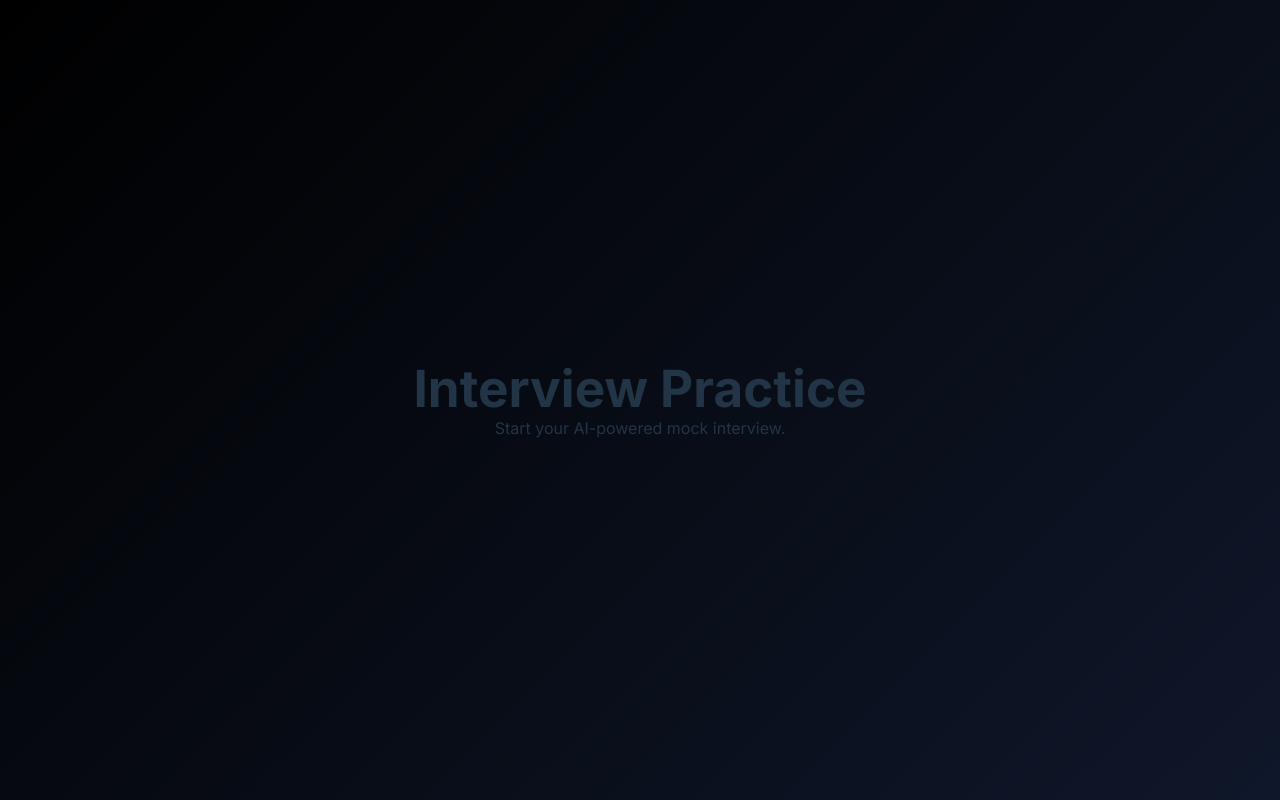
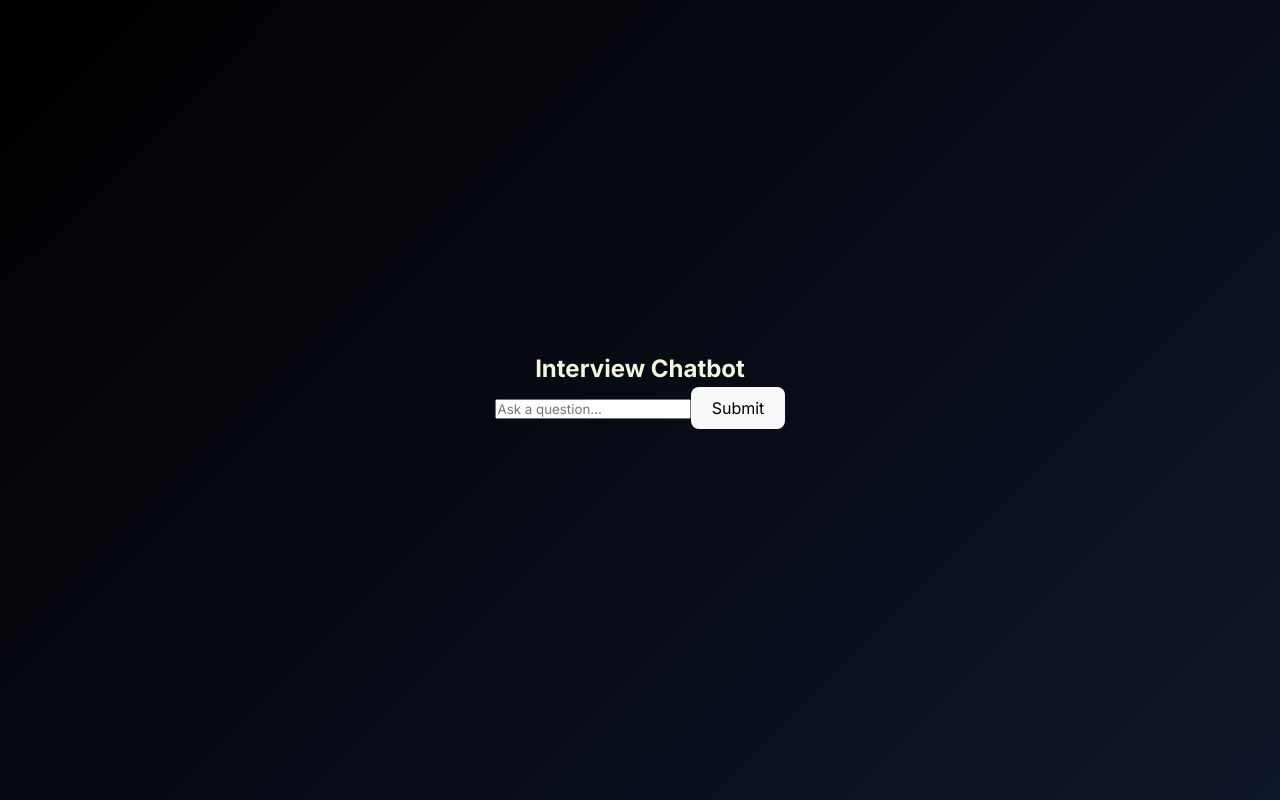
Before and after one commit to arenforge/Synvex-NextGen-Interview-Prep-Sytem, a React (Vite) app in the folder frontend/: page /interview in a window 1280 px wide. Built offline with nearby package versions, Linux system fonts and the light colour scheme; no server answers.

Commit message:
ai-interview working

```diff
--- a/frontend/package.json
+++ b/frontend/package.json
@@ -10,6 +10,7 @@
     "preview": "vite preview"
   },
   "dependencies": {
+    "@google/generative-ai": "^0.24.1",
     "firebase": "^12.9.0",
     "react": "^19.2.0",
     "react-dom": "^19.2.0",
--- a/frontend/src/pages/Interview.css
+++ b/frontend/src/pages/Interview.css
@@ -0,0 +1,15 @@
+/* Very basic placeholder CSS for Interview.jsx */
+
+.interview-container {
+  padding: 20px;
+  color: beige; /
+}
+
+.input-area {
+  margin-bottom: 20px;
+}
+
+.response-area {
+  margin-top: 20px;
+  white-space: pre-wrap; /*ye api responses ke break  and formatiing ko intact rakhega*/
+}
--- a/frontend/src/pages/Interview.jsx
+++ b/frontend/src/pages/Interview.jsx
@@ -1,10 +1,57 @@
-function Interview() {
+import React, { useState } from 'react';
+import { GoogleGenerativeAI } from "@google/generative-ai";
+import './Interview.css';
+
+const Interview = () => {
+  const [userInput, setUserInput] = useState("");
+  const [response, setResponse] = useState("");
+  const [loading, setLoading] = useState(false);
+
+  // Initialize Gemini API
+  const genAI = new GoogleGenerativeAI(import.meta.env.VITE_GEMINI_API_KEY);
+
+  const makeApiCall = async () => {
+    if (!userInput) return;
+
+    setLoading(true);
+    setResponse("");
+
+    try {
+      const model = genAI.getGenerativeModel({ model: "gemini-2.5-flash" });
+      const result = await model.generateContent(userInput);
+      const text = result.response.text();
+
+      console.log("Gemini API Response:", text); // Console logging the response
+      setResponse(text);
+    } catch (err) {
+      console.error("Error calling Gemini API:", err);
+      setResponse("Something went wrong!");
+    } finally {
+      setLoading(false);
+    }
+  };
+
   return (
-    <div style={{ padding: "50px" }}>
-      <h1>Interview Practice</h1>
-      <p>Start your AI-powered mock interview.</p>
+    <div className="interview-container">
+      <h2>Interview Chatbot</h2>
+
+      <div className="input-area">
+        <input
+          type="text"
+          value={userInput}
+          onChange={(e) => setUserInput(e.target.value)}
+          placeholder="Ask a question..."
+        />
+        <button onClick={makeApiCall} disabled={loading}>
+          {loading ? "Loading..." : "Submit"}
+        </button>
+      </div>
+
+      <div className="response-area">
+        <p>{response}</p>
+      </div>
     </div>
   );
-}
+};
 
 export default Interview;
--- /dev/null
+++ b/package.json
@@ -0,0 +1,6 @@
+{
+  "dependencies": {
+    "@google/generative-ai": "^0.24.1",
+    "react-markdown": "^10.1.0"
+  }
+}
```
Also changed, not shown: 2 other files (tests, documents, lock files or other folders).
